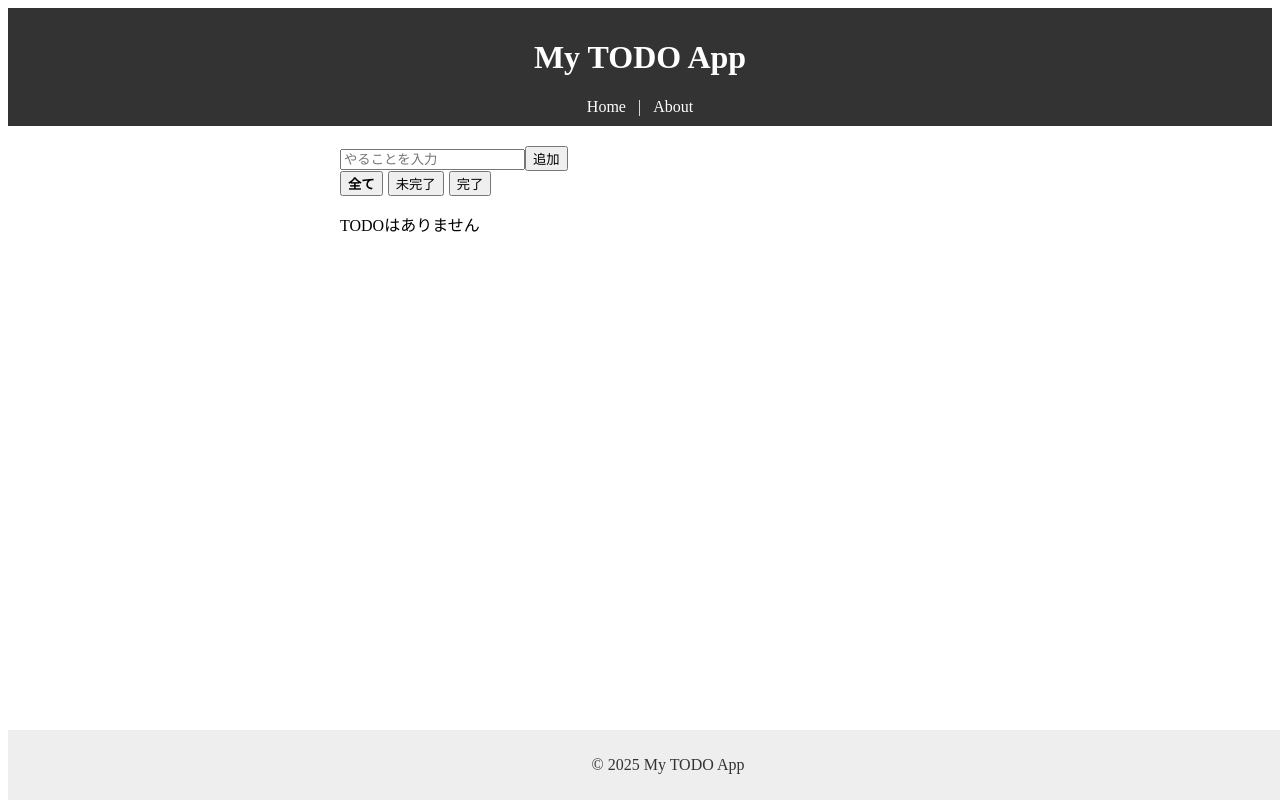
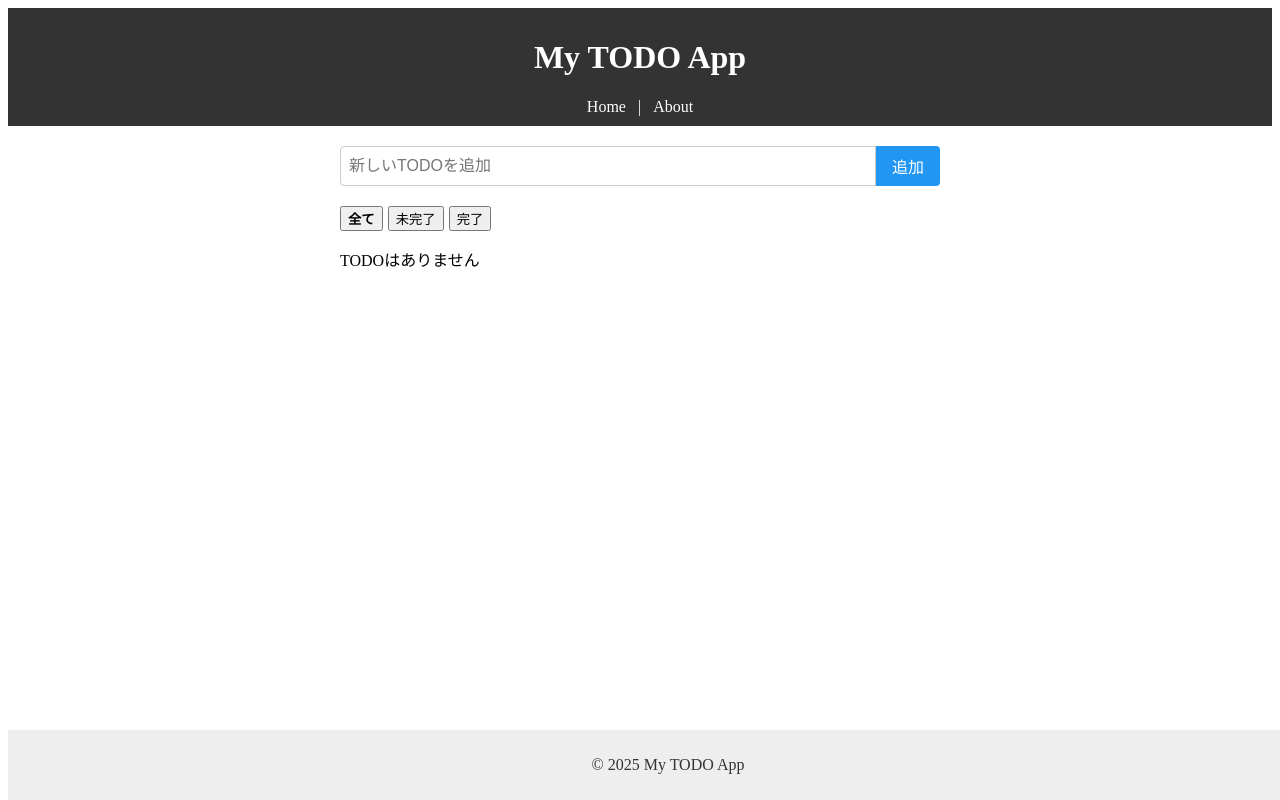
Before and after one commit to o-tsumuro/react-todo-app, a React (Vite) app: page / in a window 1280 px wide. Built offline with nearby package versions, Linux system fonts and the light colour scheme.

Commit message:
TodoForm.jsx - css 反映

```diff
--- a/src/components/TodoForm.jsx
+++ b/src/components/TodoForm.jsx
@@ -1,4 +1,5 @@
 import { useState } from 'react';
+import styles from './TodoForm.module.css';
 
 function TodoForm({ onAdd }) {
   const [text, setText] = useState('');
@@ -11,14 +12,15 @@ function TodoForm({ onAdd }) {
   }
 
   return (
-    <form onSubmit={handleSubmit}>
+    <form onSubmit={handleSubmit} className={styles.form}>
       <input
+        className={styles.input}
         type='text'
         value={text}
         onChange={e => setText(e.target.value)}
-        placeholder="やることを入力"
+        placeholder="新しいTODOを追加"
       />
-      <button type="submit">追加</button>
+      <button className={styles.button} type="submit">追加</button>
     </form>
   );
 }
```
